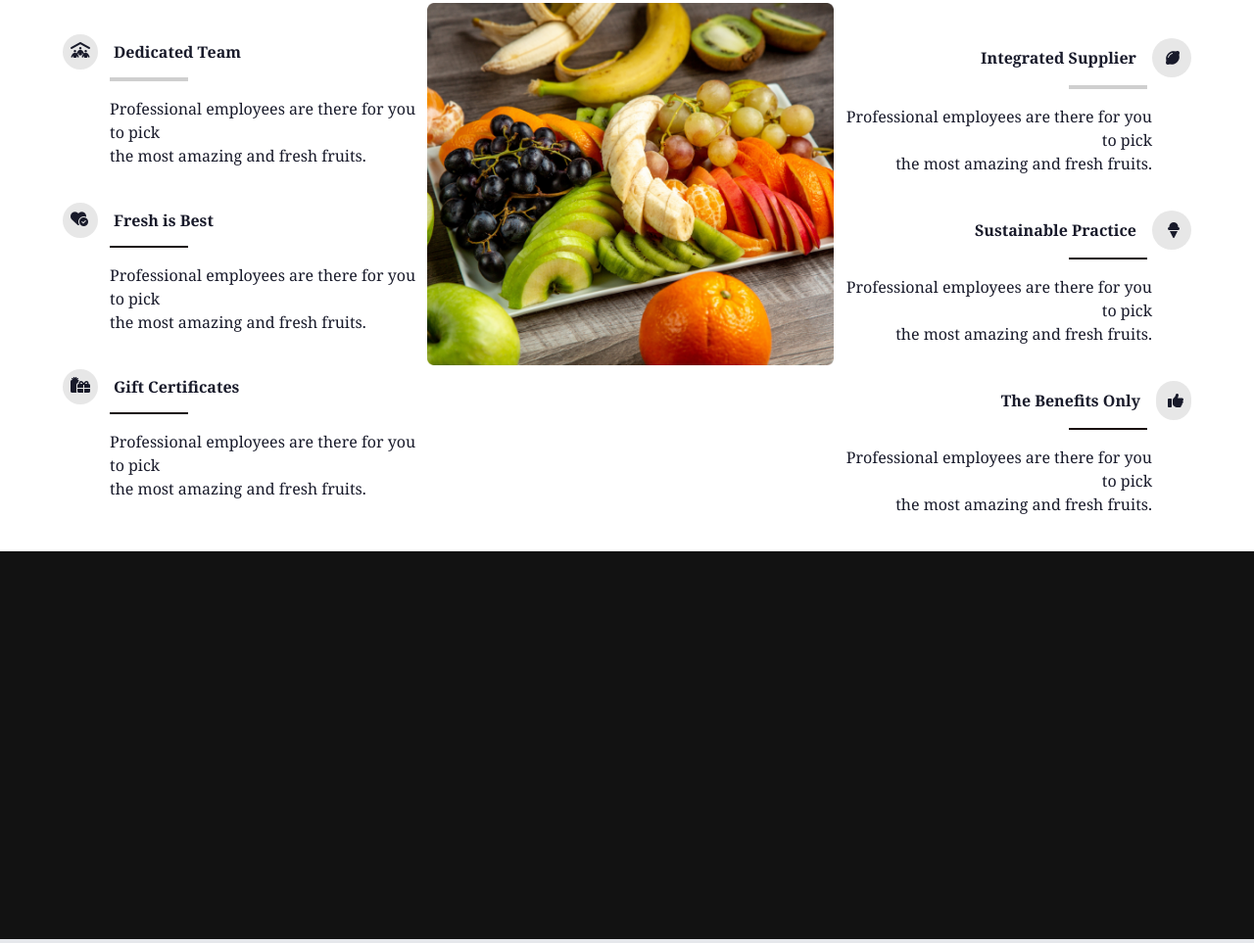
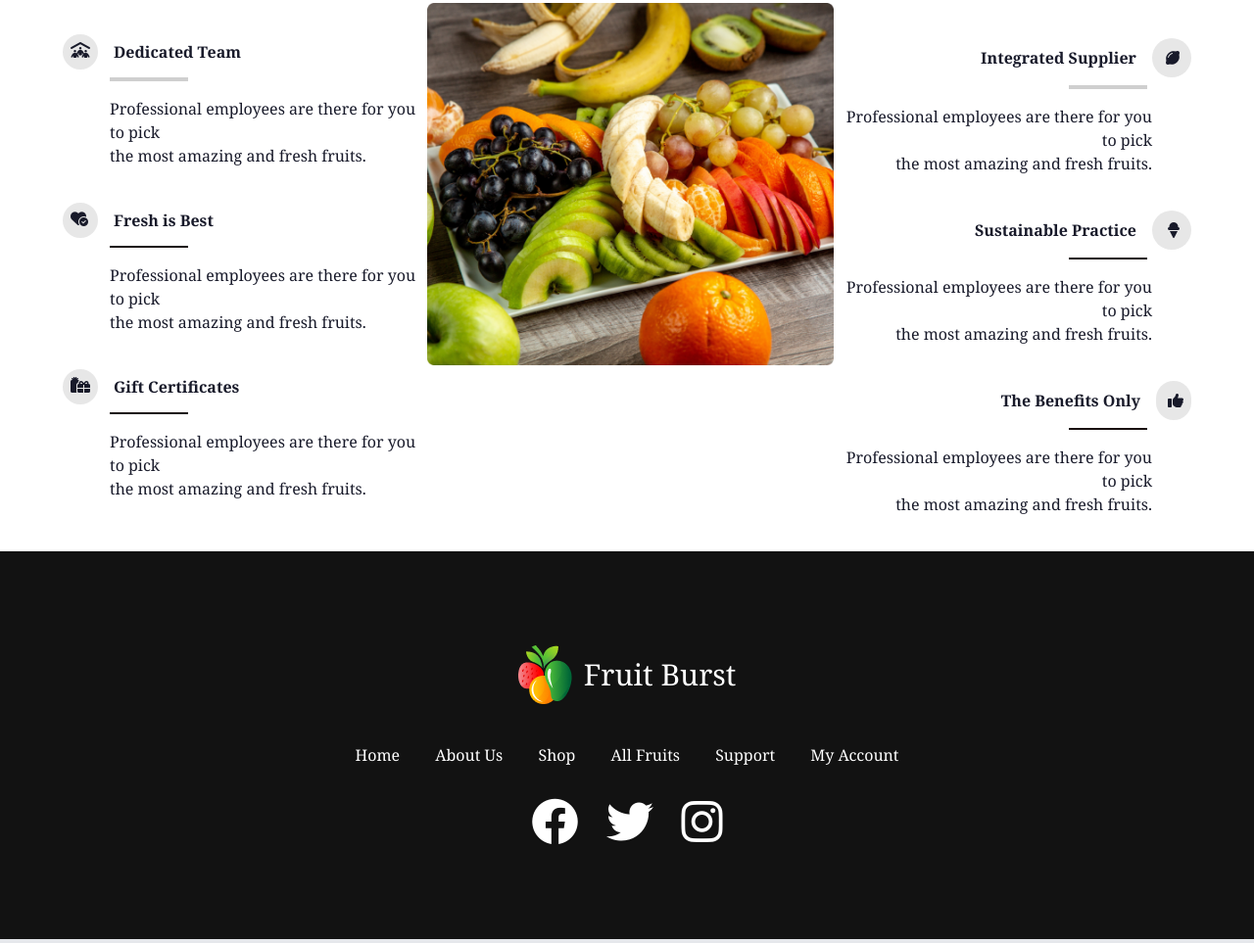
Before and after one commit to webdevratul/Assignment-Three, a plain HTML site: page index.html in a window 1280 px wide. Shown: the part 3107-4070 px from the top of the page at 98% size. Drawn offline with nearby package versions, Linux system fonts and the light colour scheme.

Commit message:
some code added

```diff
--- a/index.html
+++ b/index.html
@@ -367,8 +367,23 @@
     <!-- main section end here -->
 
     <!-- footer section start here -->
-    <footer class="max-w[100%] h-[400px] bg-[#121212] border-b-4">
+    <footer class="max-w[100%] h-[400px] bg-[#121212] border-b-4 text-center text-white">
+        <div class="flex items-center  gap-3 pt-24 pb-10 justify-center">
+            <img src="./images/logo.png" alt="">
+            <p class="text-3xl">Fruit Burst</p>
+        </div>
+        <a href="#" class="mx-4">Home</a>
+        <a href="#" class="mx-4">About Us</a>
+        <a href="#" class="mx-4">Shop</a>
+        <a href="#" class="mx-4">All Fruits</a>
+        <a href="#" class="mx-4">Support</a>
+        <a href="#" class="mx-4">My Account</a>
 
+        <div class="py-8 text-5xl cursor-pointer">
+            <i class="fa-brands fa-facebook mx-2"></i>
+            <i class="fa-brands fa-twitter mx-2"></i>
+            <i class="fa-brands fa-instagram mx-2"></i>
+        </div>
     </footer>
     <!-- footer section end here -->
 
```
